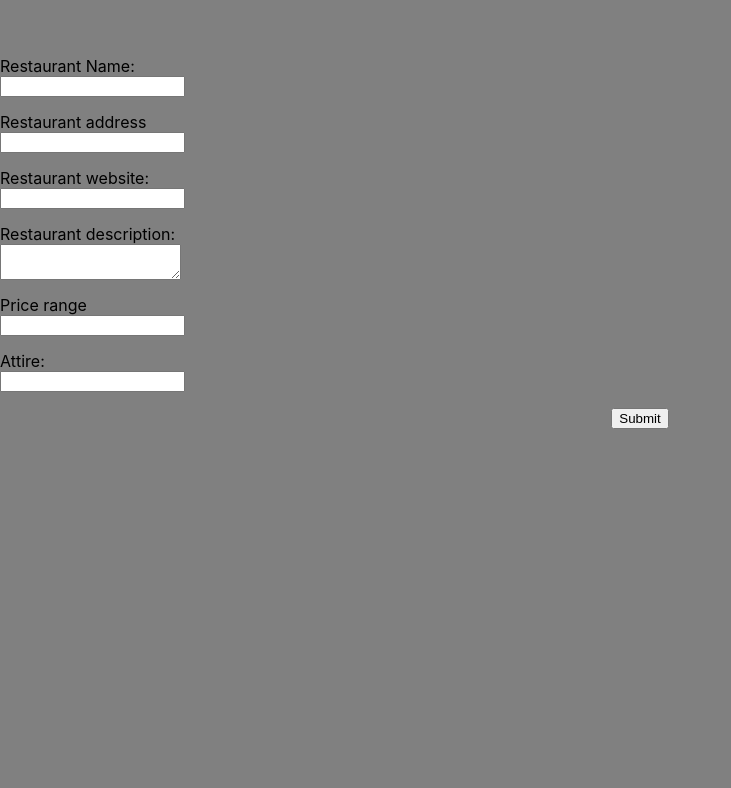
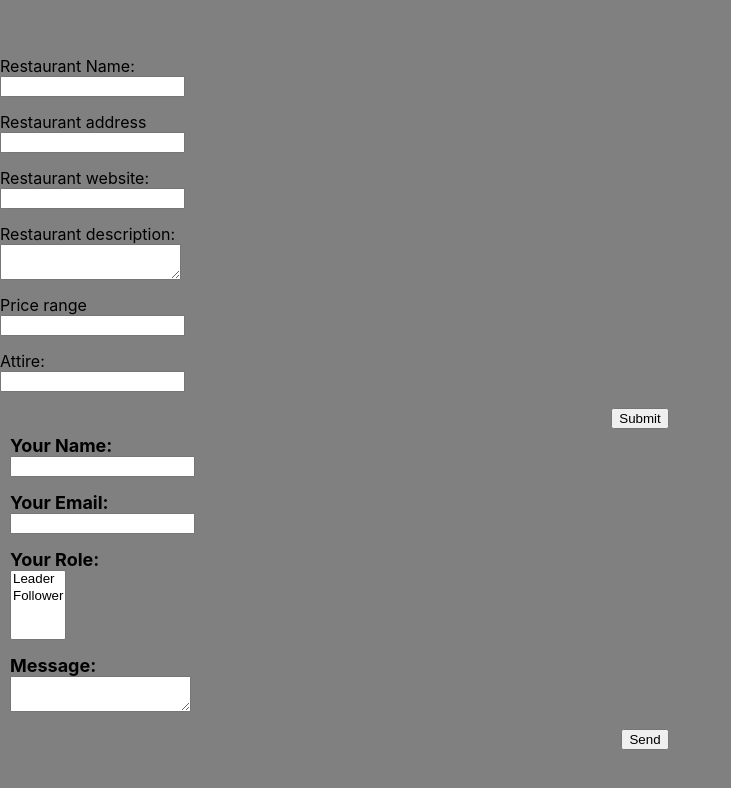
Before and after one commit to JakeJohnson21/wedding-form-database, a React (Create React App) app in the folder food-form/: page / in a window 1280 px wide. Shown: the part 144-932 px from the top of the page, without its empty margins (0-731 px from the left). Built offline with nearby package versions, Linux system fonts and the light colour scheme.

Commit message:
netlify example

```diff
--- a/food-form/src/component/App/App.js
+++ b/food-form/src/component/App/App.js
@@ -1,5 +1,6 @@
 // import { useEffect, useState } from "react";
 import FoodForm from "../FoodForm/FoodForm";
+import NetlifyForm from "../NetlifyForm/NetlifyForm";
 import "./App.css";
 
 function App() {
@@ -15,6 +16,7 @@
     <div className="App">
       {/* <StayForm onStayFormSubmit={handleAddNewHotel} /> */}
       <FoodForm encode={encode} />
+      <NetlifyForm />
       <div className="post__content">
         {/* {restaurantList.map((item) => (
           <div className="post" key={item._id}>
--- /dev/null
+++ b/food-form/src/component/NetlifyForm/NetlifyForm.js
@@ -0,0 +1,35 @@
+function NetlifyForm() {
+  return (
+    <form name="contact" method="POST" data-netlify="true">
+      <p>
+        <label>
+          Your Name: <input type="text" name="name" />
+        </label>
+      </p>
+      <p>
+        <label>
+          Your Email: <input type="email" name="email" />
+        </label>
+      </p>
+      <p>
+        <label>
+          Your Role:{" "}
+          <select name="role[]" multiple>
+            <option value="leader">Leader</option>
+            <option value="follower">Follower</option>
+          </select>
+        </label>
+      </p>
+      <p>
+        <label>
+          Message: <textarea name="message"></textarea>
+        </label>
+      </p>
+      <p>
+        <button type="submit">Send</button>
+      </p>
+    </form>
+  );
+}
+
+export default NetlifyForm;
```
